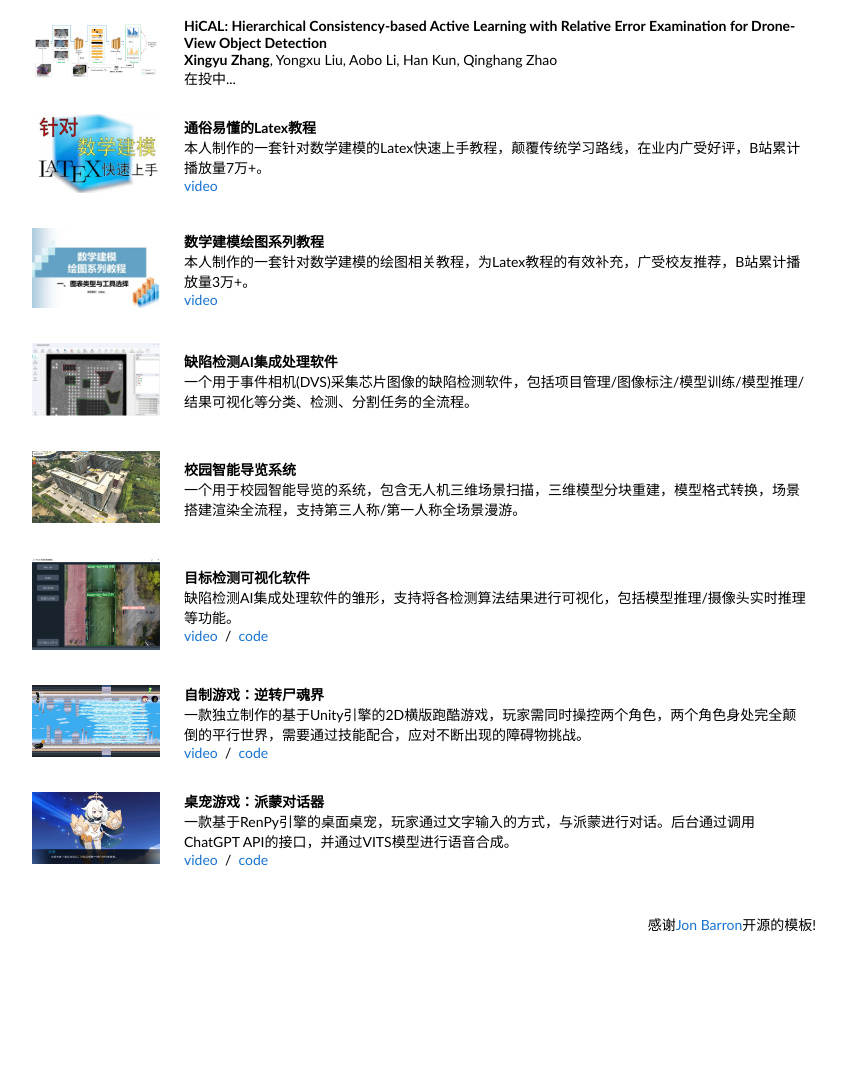
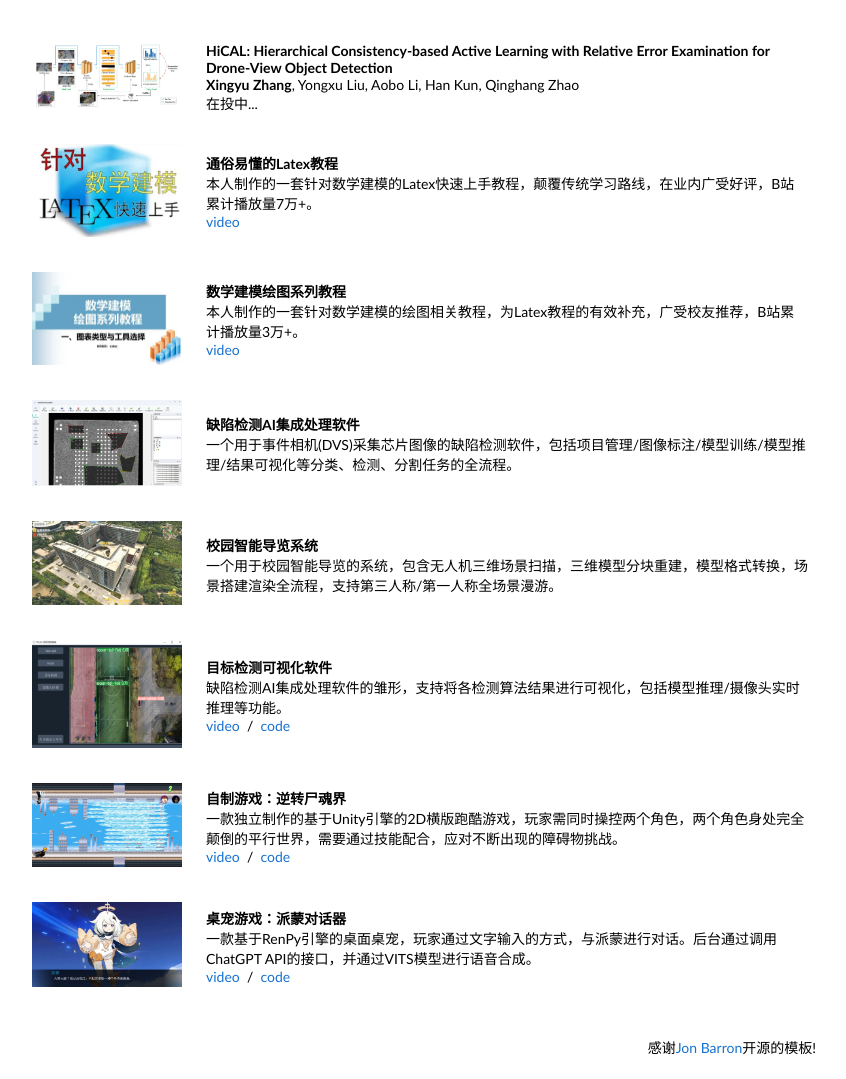
Before and after one commit to zstar1003/zstar, a plain HTML site: page index.html in a window 1280 px wide. Shown: the part 812-1891 px from the top of the page, without its empty margins (224-1070 px from the left). Before the commit the page ends 1768 px from the top, so only its background shows below. Drawn offline with Linux system fonts and the light colour scheme.

Commit message:
更新描述

```diff
--- a/index.html
+++ b/index.html
@@ -26,7 +26,7 @@
 
                   <p> 主要研究方向为计算机视觉、目标检测、主动学习、域自适应。</p>
 
-                  <p> CSDN博客专家(粉丝量约15w)，Bohrium特邀讲师，B站万粉Up主。</p>
+                  <p> CSDN博客专家(粉丝量约15w)，Bohrium特邀讲师，B站万粉Up主，CSIG学生会员。</p>
 
                   <p> 联系邮箱：zstar1003@163.com</p>
                   <p style="text-align:center">
@@ -60,7 +60,7 @@
                   <li>一篇论文《HiCAL: Hierarchical Consistency-based Active Learning with Relative Error Examination for Drone-View Object Detection》(在投)</li>
                   <li>一项专利《基于主动学习的遥感目标检测样本采样方法及装置》(申请号：2024106335430)</li>
                   <li>两项软著：羲和V1.0(登记号：2021SR089125)/共赴牧业软件V1.0(登记号：2022SR0694964)</li>
-                  <li>中国国际“互联网+”大学生创新创业大赛金奖</li>
+                  <li>中国国际"互联网+"大学生创新创业大赛金奖</li>
                   <li>美国大学生数学建模竞赛F奖、M奖（特等奖提名奖/一等奖）</li>
                   <li>全国大学生数学建模竞赛陕西赛区一等奖</li>
                   <li>中国大学生计算机设计大赛西北赛区二等奖</li>
@@ -85,7 +85,7 @@
 
     <tr>
       <td style="padding:16px;width:20%;vertical-align:middle">
-          <img src='images/paper1.jpg' width=100%>
+          <img src='images/paper1.jpg' style="width:100%;min-width:150px;max-width:300px">
       </td>
       <td style="padding:8px;width:80%;vertical-align:middle">
         <span class="papertitle">HiCAL: Hierarchical Consistency-based Active Learning with Relative Error Examination for Drone-View Object Detection</span>
@@ -100,7 +100,7 @@
 
     <tr>
       <td style="padding:16px;width:20%;vertical-align:middle">
-          <img src='images/kc1.jpg' width=100%>
+          <img src='images/kc1.jpg' style="width:100%;min-width:150px;max-width:300px">
       </td>
       <td style="padding:8px;width:80%;vertical-align:middle">
         <span class="papertitle">通俗易懂的Latex教程</span>
@@ -115,7 +115,7 @@
 
     <tr>
       <td style="padding:16px;width:20%;vertical-align:middle">
-          <img src='images/kc2.jpg' width=100%>
+          <img src='images/kc2.jpg' style="width:100%;min-width:150px;max-width:300px">
       </td>
       <td style="padding:8px;width:80%;vertical-align:middle">
         <span class="papertitle">数学建模绘图系列教程</span>
@@ -130,7 +130,7 @@
 
     <tr>
       <td style="padding:16px;width:20%;vertical-align:middle">
-          <img src='images/xm1.jpg' width=100%>
+          <img src='images/xm1.jpg' style="width:100%;min-width:150px;max-width:300px">
       </td>
       <td style="padding:8px;width:80%;vertical-align:middle">
         <span class="papertitle">缺陷检测AI集成处理软件</span>
@@ -142,7 +142,7 @@
 
     <tr>
       <td style="padding:16px;width:20%;vertical-align:middle">
-          <img src='images/xm2.jpg' width=100%>
+          <img src='images/xm2.jpg' style="width:100%;min-width:150px;max-width:300px">
       </td>
       <td style="padding:8px;width:80%;vertical-align:middle">
         <span class="papertitle">校园智能导览系统</span>
@@ -154,7 +154,7 @@
 
     <tr>
       <td style="padding:16px;width:20%;vertical-align:middle">
-          <img src='images/xm3.png' width=100%>
+          <img src='images/xm3.png' style="width:100%;min-width:150px;max-width:300px">
       </td>
       <td style="padding:8px;width:80%;vertical-align:middle">
         <span class="papertitle">目标检测可视化软件</span>
@@ -170,7 +170,7 @@
 
     <tr>
       <td style="padding:16px;width:20%;vertical-align:middle">
-          <img src='images/xm4.jpg' width=100%>
+          <img src='images/xm4.jpg' style="width:100%;min-width:150px;max-width:300px">
       </td>
       <td style="padding:8px;width:80%;vertical-align:middle">
         <span class="papertitle">自制游戏：逆转尸魂界</span>
@@ -186,7 +186,7 @@
 
    <tr>
       <td style="padding:16px;width:20%;vertical-align:middle">
-          <img src='images/xm5.jpg' width=100%>
+          <img src='images/xm5.jpg' style="width:100%;min-width:150px;max-width:300px">
       </td>
       <td style="padding:8px;width:80%;vertical-align:middle">
         <span class="papertitle">桌宠游戏：派蒙对话器</span>
```
